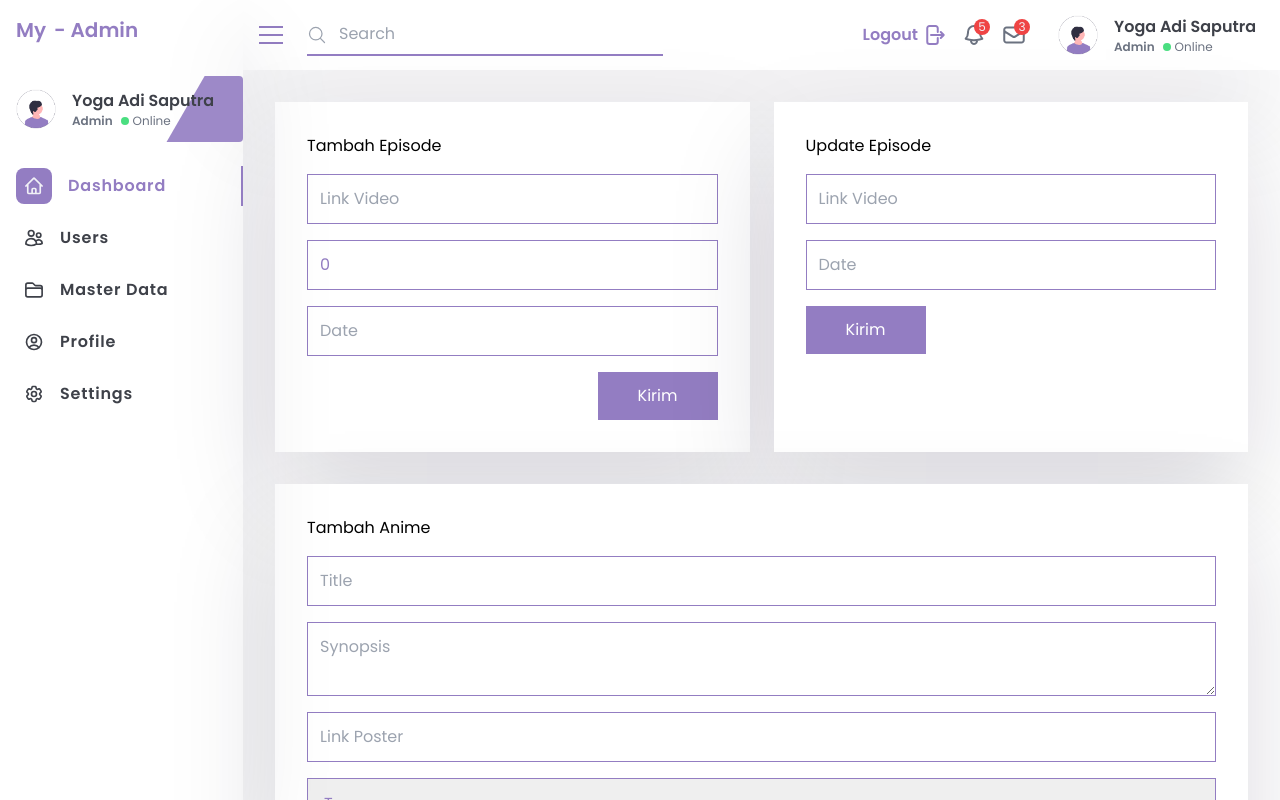
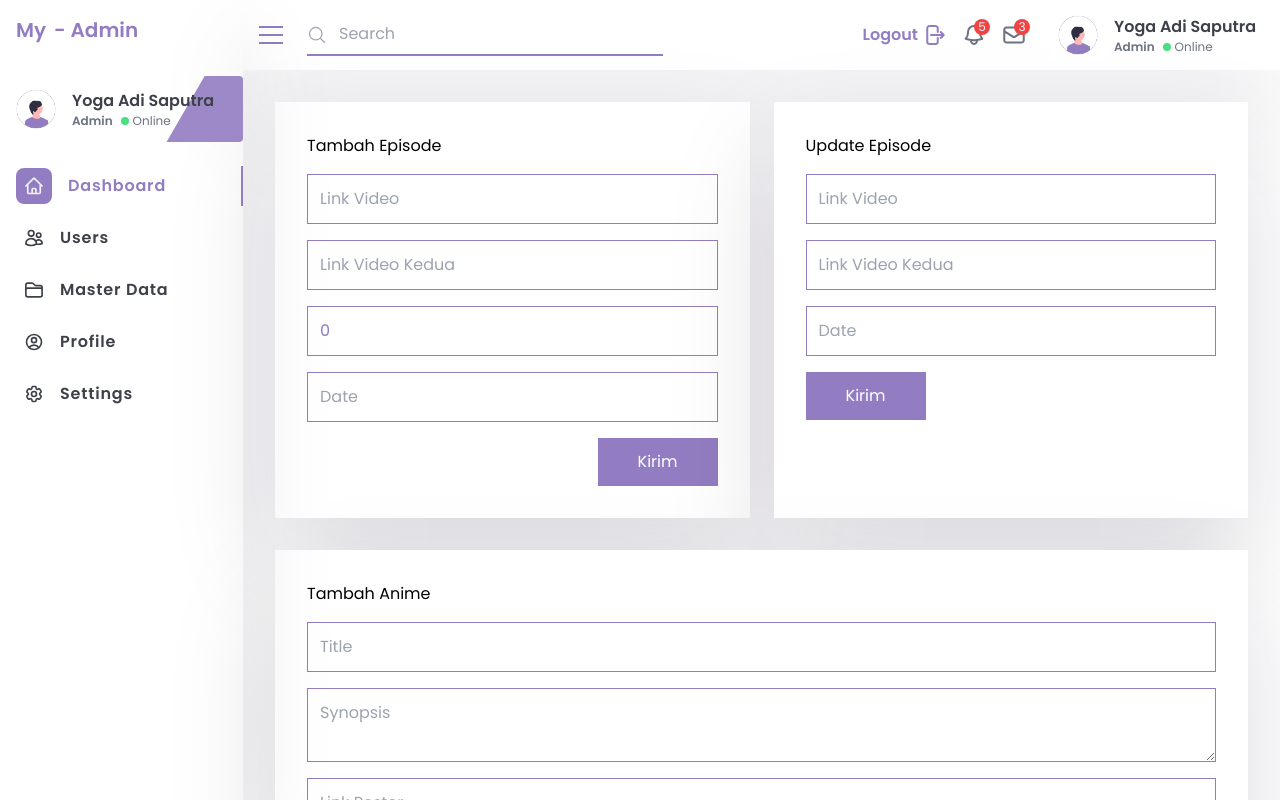
Before and after one commit to syogaadi75/admin-animey, a React (Vite) app: page / in a window 1280 px wide. Shown: the top 800 px of the page. Built offline with nearby package versions, Linux system fonts and the light colour scheme; no server answers.

Commit message:
menambah bvideo

```diff
--- a/src/components/anime/Episode.jsx
+++ b/src/components/anime/Episode.jsx
@@ -3,9 +3,11 @@ import axios from 'axios'
 import Select from 'react-select'
 
 function Episode() {
+    const bvideoUpdate = useRef()
     const videoUpdate = useRef()
     const dateUpdate = useRef()
     const video = useRef()
+    const bvideo = useRef()
     const date = useRef()
     const no = useRef()
     const [number, setNumber] = useState(0)
@@ -44,6 +46,10 @@ function Episode() {
             video: video.current.value,
         }
 
+        if (bvideo.current.value != '') {
+            data.bvideo = bvideo.current.value
+        }
+
         if (no.current.value != '') {
             data.no = no.current.value
         }
@@ -64,6 +70,10 @@ function Episode() {
         var data = {
             video: videoUpdate.current.value,
             date: dateUpdate.current.value
+        }
+
+        if (bvideoUpdate.current.value != '') {
+            data.bvideo = bvideoUpdate.current.value
         }
 
         axios.put(apiUrl + '/episode/' + idEpisode, data).then(() => {
@@ -105,6 +115,7 @@ function Episode() {
                     <div className='flex flex-col gap-4'>
                         {options.length > 0 && <Select placeholder="Pilih Anime" options={options} onChange={cariFilm} />}
                         <input className='w-full p-3 text-primary outline-none border border-primary' ref={video} type="text" placeholder='Link Video' />
+                        <input className='w-full p-3 text-primary outline-none border border-primary' ref={bvideo} type="text" placeholder='Link Video Kedua' />
                         <input value={number} onChange={(e) => setNumber(e.target.value)} className='w-full p-3 text-primary outline-none border border-primary' ref={no} type="number" placeholder='Nomor' />
                         <input className='w-full p-3 text-primary outline-none border border-primary' ref={date} type="text" placeholder='Date' />
                         <div className='flex w-full justify-end'>
@@ -120,6 +131,7 @@ function Episode() {
                         {options.length > 0 && <Select placeholder="Pilih Anime" options={options} onChange={cariFilmUpdate} />}
                         {episodes.length > 0 && <Select placeholder="Pilih Episode" options={episodesOption} onChange={(selected) => setIdEpisode(selected.value)} />}
                         <input className='w-full p-3 text-primary outline-none border border-primary' ref={videoUpdate} type="text" placeholder='Link Video' />
+                        <input className='w-full p-3 text-primary outline-none border border-primary' ref={bvideoUpdate} type="text" placeholder='Link Video Kedua' />
                         <input className='w-full p-3 text-primary outline-none border border-primary' ref={dateUpdate} type="text" placeholder='Date' />
                         <button type='submit' className='p-3 bg-primary text-white w-[120px]'>Kirim</button>
                     </div>
```
